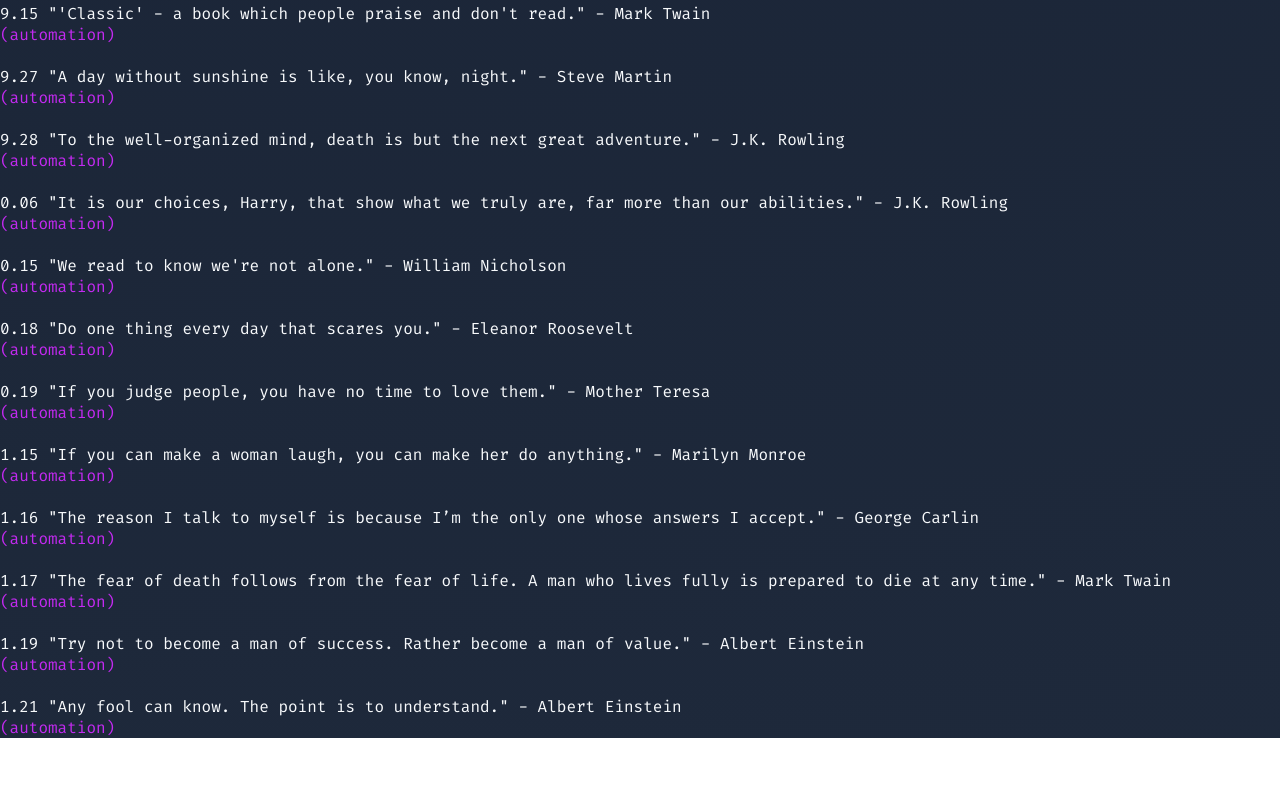
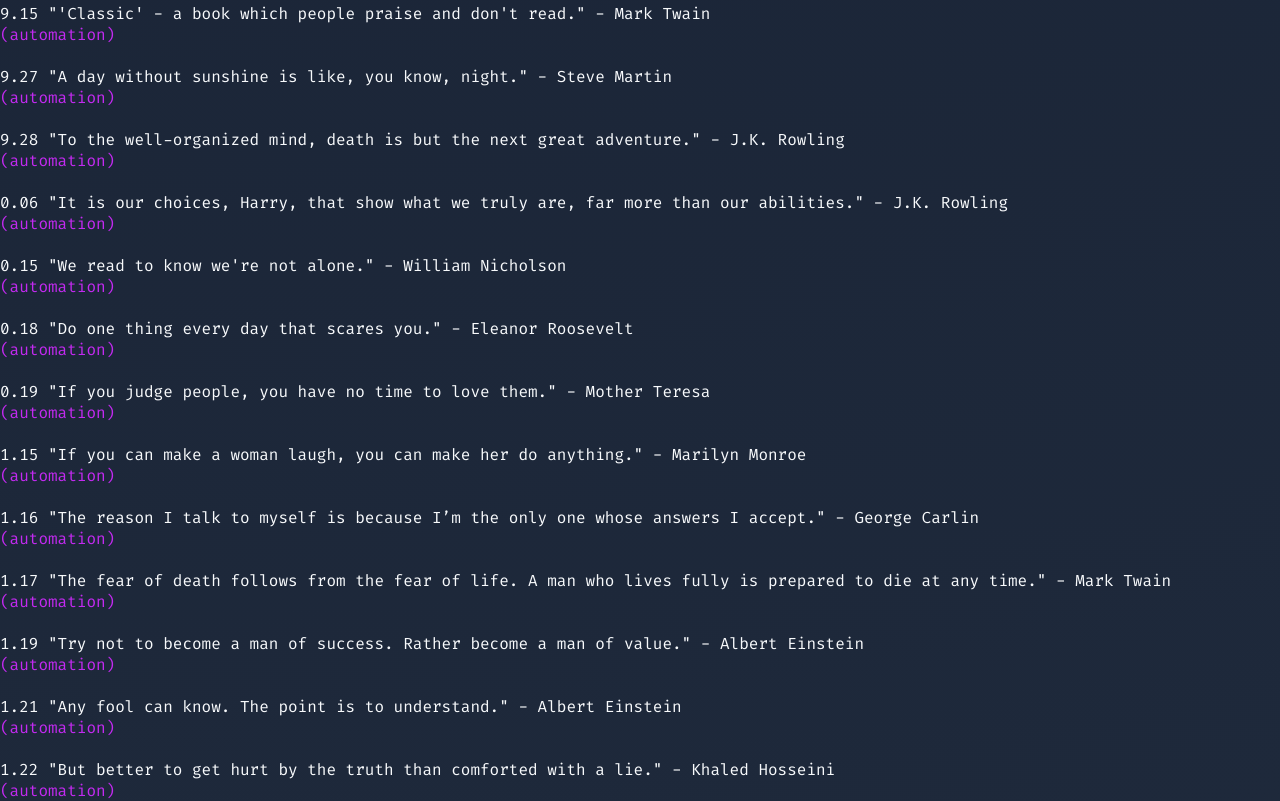
Before and after one commit to jcorne23/jcorn_dev, a plain HTML site: page quote.html in a window 1280 px wide. Shown: the part 4923-5724 px from the top of the page. Before the commit the page ends 5661 px from the top, so only its background shows below. Drawn offline with Linux system fonts and the light colour scheme.

Commit message:
Daily quote update

```diff
--- a/quote.html
+++ b/quote.html
@@ -400,4 +400,9 @@
 <p>
 1.21 "Any fool can know. The point is to understand." - Albert Einstein <p class = "quote-highlight1"> (automation)
 </p>
+
+<br>
+<p>
+1.22 "But better to get hurt by the truth than comforted with a lie." - Khaled Hosseini <p class = "quote-highlight1"> (automation)
+</p>
 </body>
```
